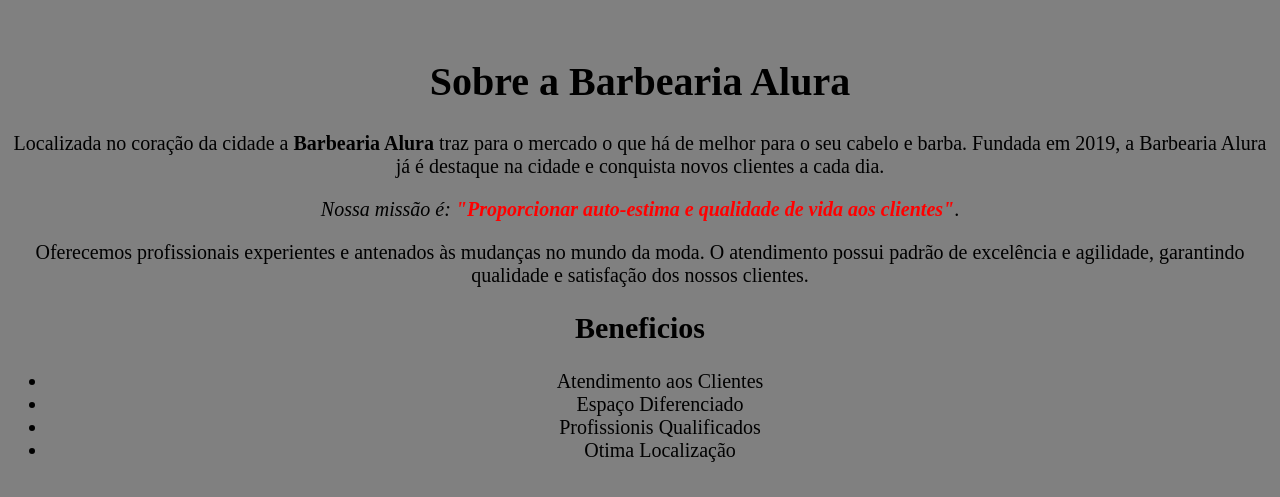
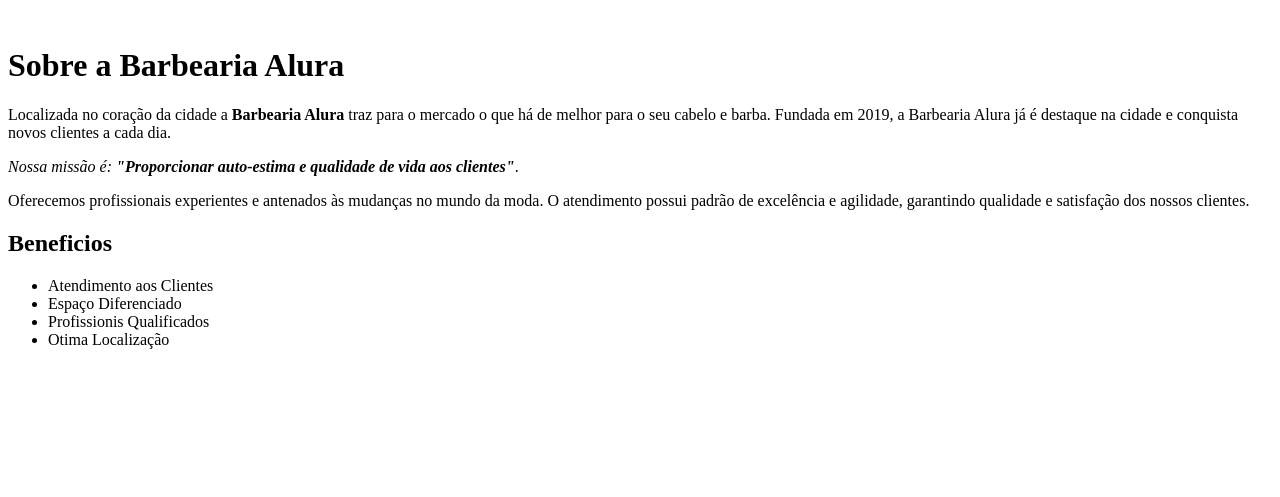
Before and after one commit to deehhmoreira/Barberia-Alura-Debora, a plain HTML site: page index.html in a window 1280 px wide. Drawn offline with Linux system fonts and the light colour scheme.

Commit message:
Update styke.css
aa

```diff
--- a/styke.css
+++ b/styke.css
@@ -1,6 +1,10 @@
-body{font-size: 20px;
-text-align: center;
-background-color: gray;}
+body{    font-size: 16px; }
 
+    .negrito{color: red;    }
 
-.destaque{color: red;}
+.principal{ background-color: gray;}
+    text-align center;}
+
+    .imagem{width: 100%;}
+
+.beneficio{width: 100%;}
```
